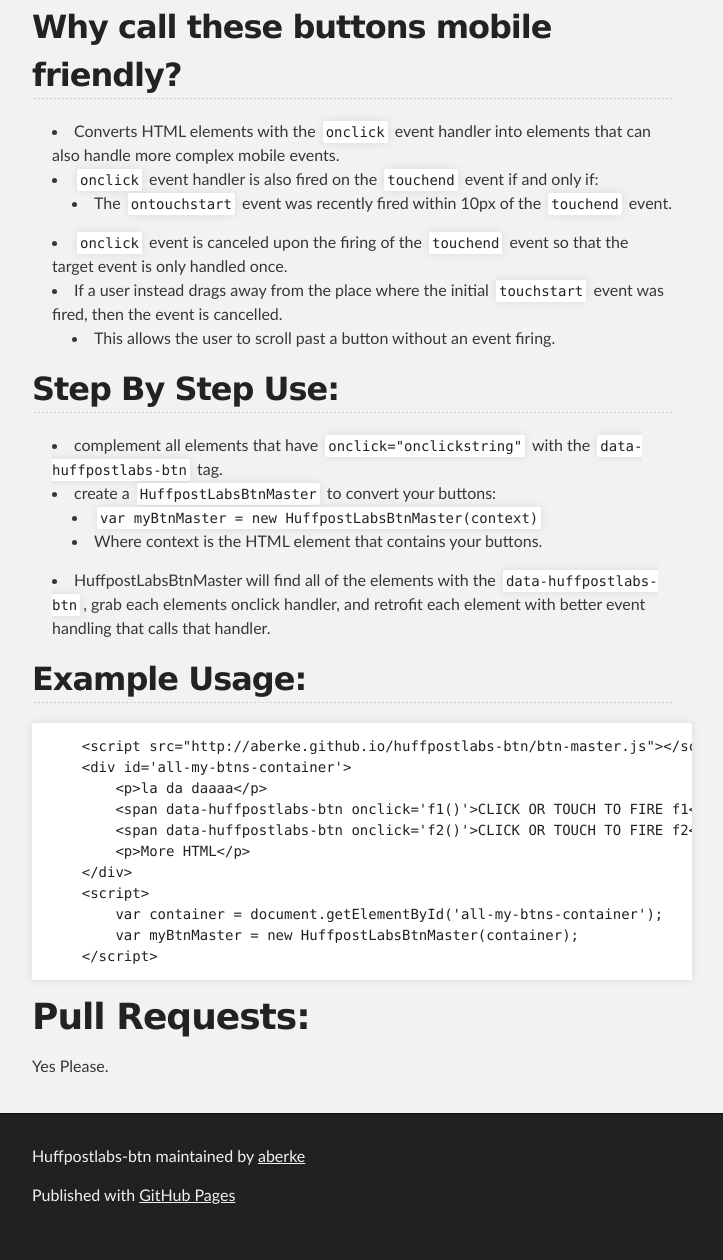
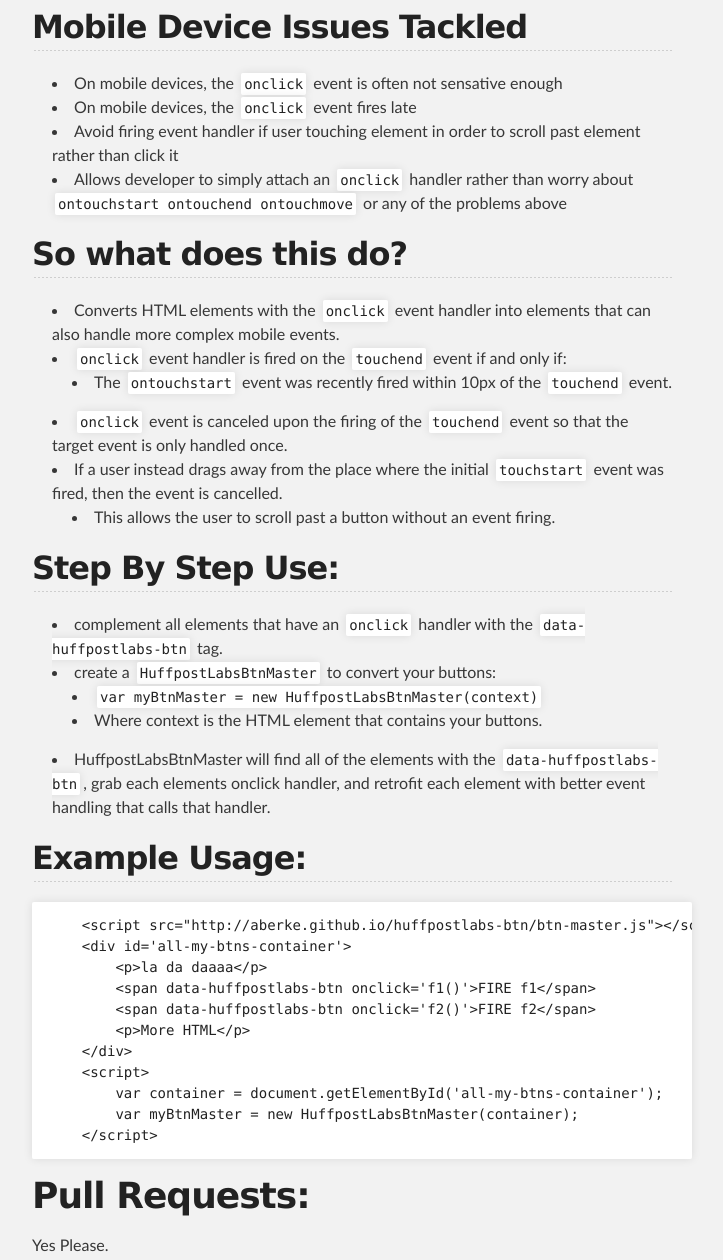
Before and after one commit to aberke/huffpostlabs-btn, a plain HTML site: page index.html in a window 1280 px wide. Shown: the part 365-1625 px from the top of the page, without its empty margins (288-1011 px from the left). Drawn offline with Linux system fonts and the light colour scheme.

Commit message:
Create gh-pages branch via GitHub

```diff
--- a/index.html
+++ b/index.html
@@ -39,12 +39,20 @@
 <p>Mobile friendly buttons made easy.</p>
 
 <h2>
-<a name="why-call-these-buttons-mobile-friendly" class="anchor" href="#why-call-these-buttons-mobile-friendly"><span class="octicon octicon-link"></span></a>Why call these buttons mobile friendly?</h2>
+<a name="mobile-device-issues-tackled" class="anchor" href="#mobile-device-issues-tackled"><span class="octicon octicon-link"></span></a>Mobile Device Issues Tackled</h2>
+
+<ul>
+<li>On mobile devices, the <code>onclick</code> event is often not sensative enough</li>
+<li>On mobile devices, the <code>onclick</code> event fires late</li>
+<li>Avoid firing event handler if user touching element in order to scroll past element rather than click it</li>
+<li>Allows developer to simply attach an <code>onclick</code> handler rather than worry about <code>ontouchstart ontouchend ontouchmove</code> or any of the problems above</li>
+</ul><h2>
+<a name="so-what-does-this-do" class="anchor" href="#so-what-does-this-do"><span class="octicon octicon-link"></span></a>So what does this do?</h2>
 
 <ul>
 <li>Converts HTML elements with the <code>onclick</code> event handler into elements that can also handle more complex mobile events.</li>
 <li>
-<code>onclick</code> event handler is also fired on the <code>touchend</code> event if and only if:
+<code>onclick</code> event handler is fired on the <code>touchend</code> event if and only if:
 
 <ul>
 <li>The <code>ontouchstart</code> event was recently fired within 10px of the <code>touchend</code> event.</li>
@@ -62,7 +70,7 @@
 <a name="step-by-step-use" class="anchor" href="#step-by-step-use"><span class="octicon octicon-link"></span></a>Step By Step Use:</h2>
 
 <ul>
-<li>complement all elements that have <code>onclick="onclickstring"</code> with the <code>data-huffpostlabs-btn</code> tag.</li>
+<li>complement all elements that have an <code>onclick</code> handler with the <code>data-huffpostlabs-btn</code> tag.</li>
 <li>create a <code>HuffpostLabsBtnMaster</code> to convert your buttons:
 
 <ul>
@@ -78,8 +86,8 @@
 <pre><code>    &lt;script src="http://aberke.github.io/huffpostlabs-btn/btn-master.js"&gt;&lt;/script&gt;
     &lt;div id='all-my-btns-container'&gt;
         &lt;p&gt;la da daaaa&lt;/p&gt;
-        &lt;span data-huffpostlabs-btn onclick='f1()'&gt;CLICK OR TOUCH TO FIRE f1&lt;/span&gt;
-        &lt;span data-huffpostlabs-btn onclick='f2()'&gt;CLICK OR TOUCH TO FIRE f2&lt;/span&gt;
+        &lt;span data-huffpostlabs-btn onclick='f1()'&gt;FIRE f1&lt;/span&gt;
+        &lt;span data-huffpostlabs-btn onclick='f2()'&gt;FIRE f2&lt;/span&gt;
         &lt;p&gt;More HTML&lt;/p&gt;
     &lt;/div&gt;
     &lt;script&gt;
```
Also changed, not shown: params.json (+1 -1 lines).
